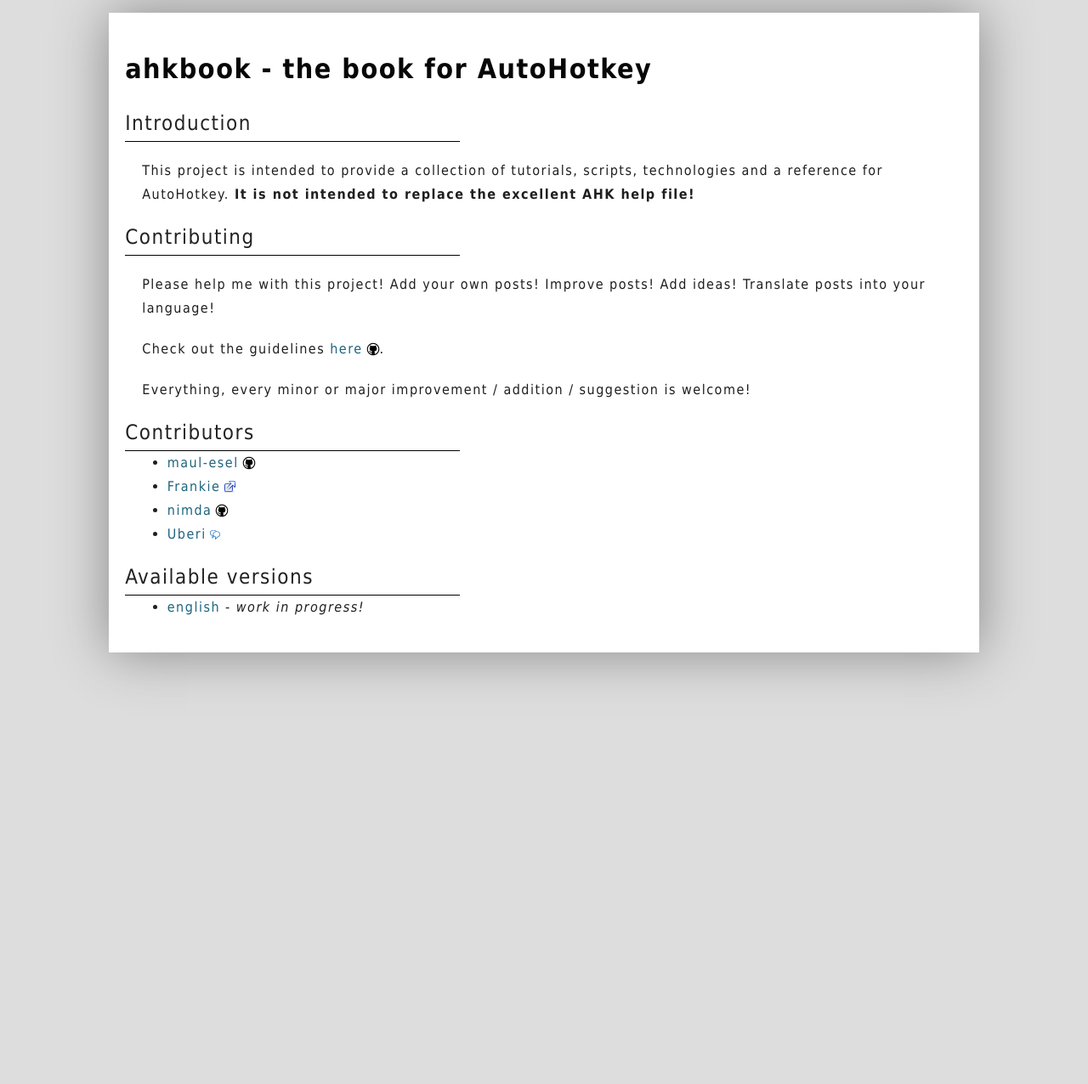
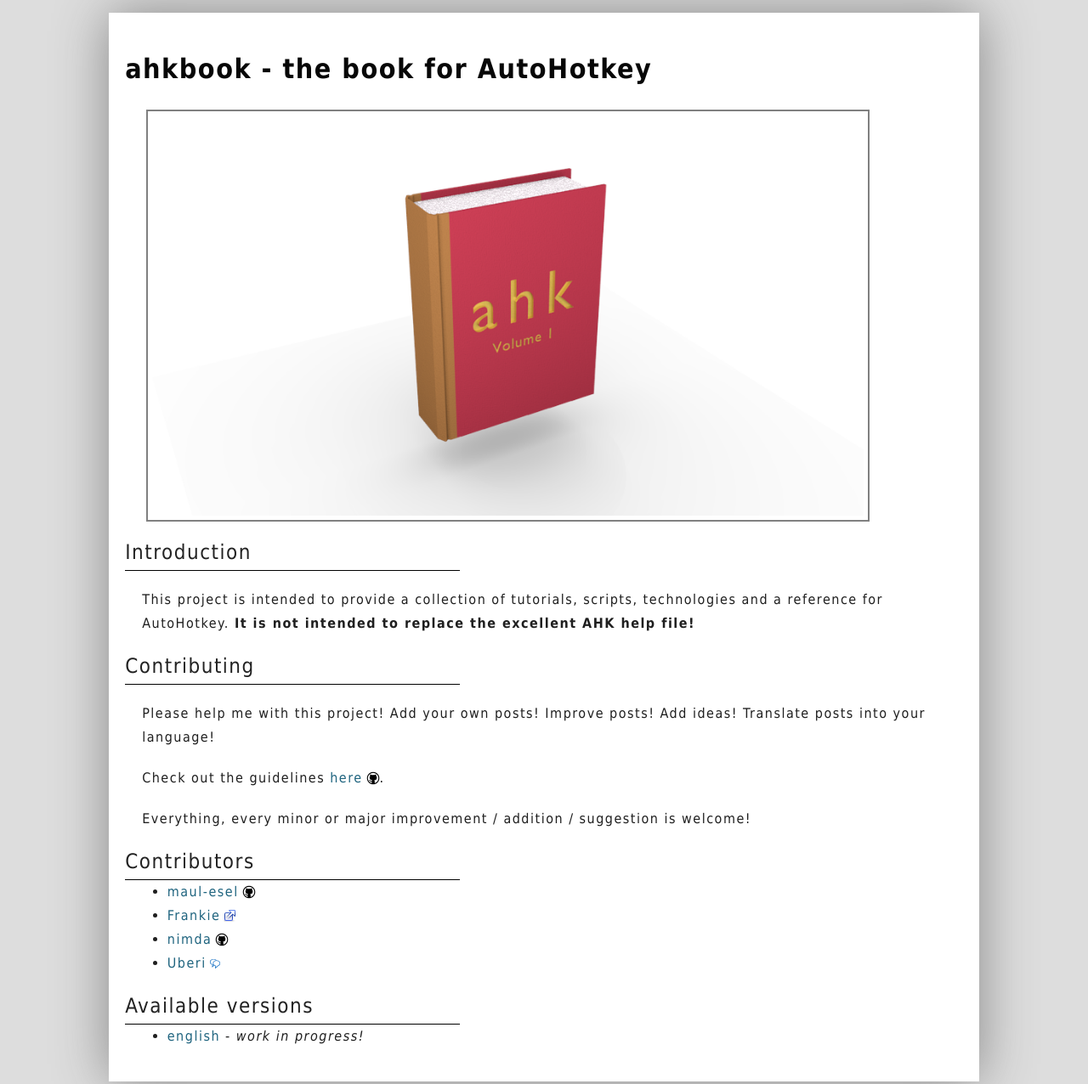
Before and after one commit to maul-esel/ahkbook, a Jekyll site: the page built from index.markdown, in a window 1280 px wide. Shown: the whole page at 85% size. Built offline with Jekyll 4.4.1, drawn with Linux system fonts in a browser that asks for light colours; before the commit the page ends 900 px from its top, so only the background shows below that.

Commit message:
add logo

```diff
--- a/index.markdown
+++ b/index.markdown
@@ -5,6 +5,8 @@ permalink: /index.html
 ---
 
 # ahkbook - the book for AutoHotkey
+
+![logo](logo.png)
 
 ## Introduction
 This project is intended to provide a collection of tutorials, scripts, technologies and a reference for AutoHotkey.
```
Also changed, not shown: logo.png (added).
